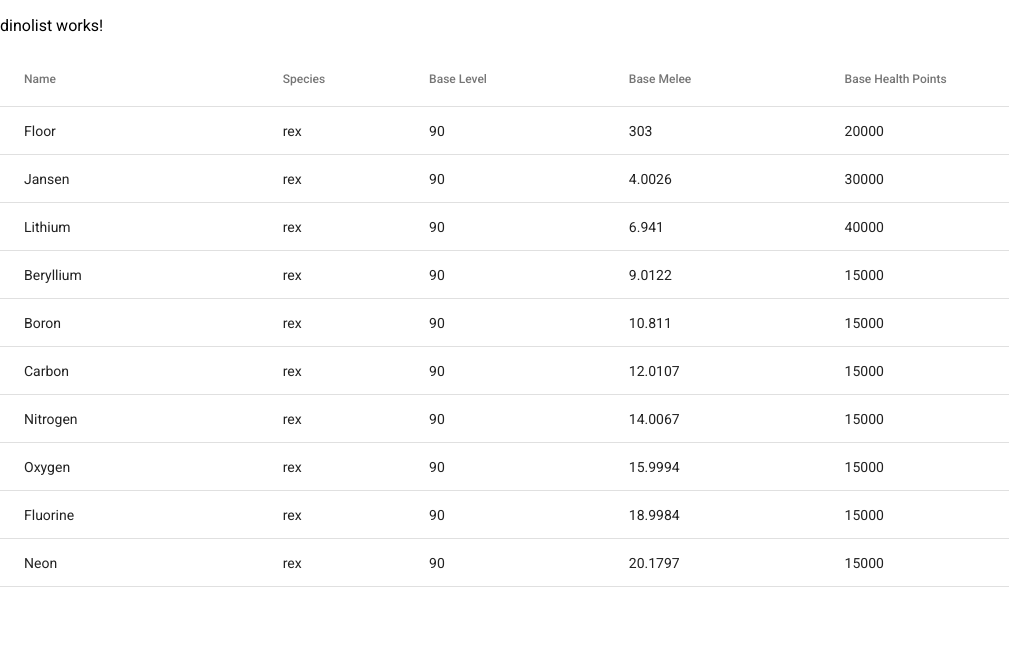
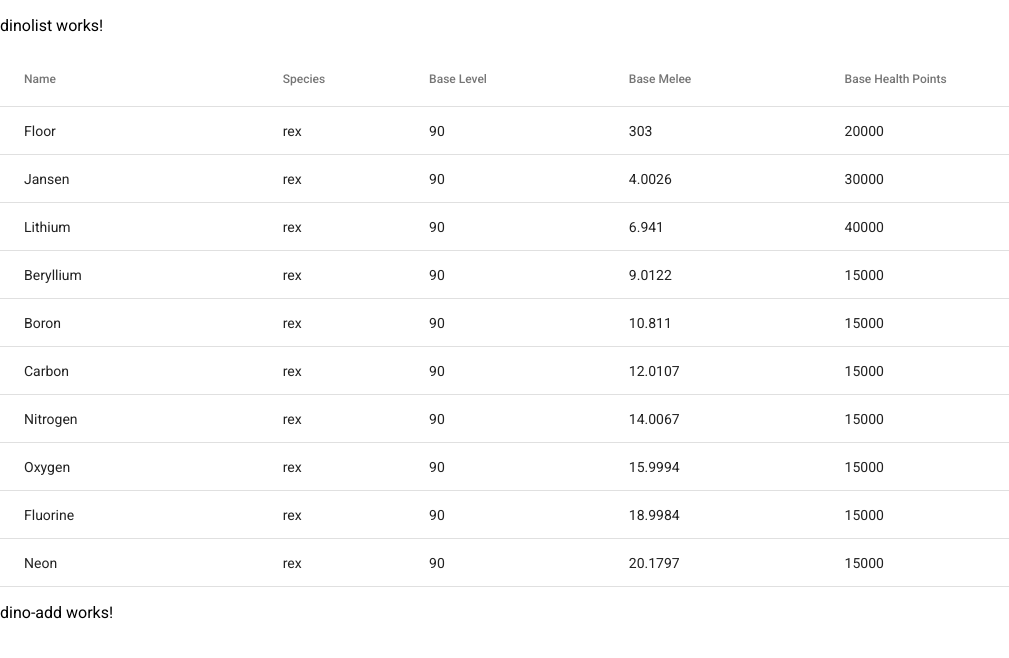
Before and after one commit to Jackques/DinoTracker, an Angular app in the folder dinotracker/: page / in a window 1280 px wide. Shown: the top 658 px of the page, without its empty margins (0-1009 px from the left). Built offline with nearby package versions, Linux system fonts and the light colour scheme.

Commit message:
Added dino add component to app

```diff
--- a/dinotracker/src/app/app.component.html
+++ b/dinotracker/src/app/app.component.html
@@ -1,2 +1,3 @@
 <app-dinolist></app-dinolist>
+<app-dino-add></app-dino-add>
 <router-outlet></router-outlet>
--- a/dinotracker/src/app/app.module.ts
+++ b/dinotracker/src/app/app.module.ts
@@ -6,11 +6,13 @@ import { AppComponent } from './app.component';
 import { BrowserAnimationsModule } from '@angular/platform-browser/animations';
 import { DinolistComponent } from './dinolist/dinolist.component';
 import { MatTableModule } from '@angular/material/table';
+import { DinoAddComponent } from './dino-add/dino-add.component';
 
 @NgModule({
   declarations: [
     AppComponent,
-    DinolistComponent
+    DinolistComponent,
+    DinoAddComponent
   ],
   imports: [
     BrowserModule,
```
